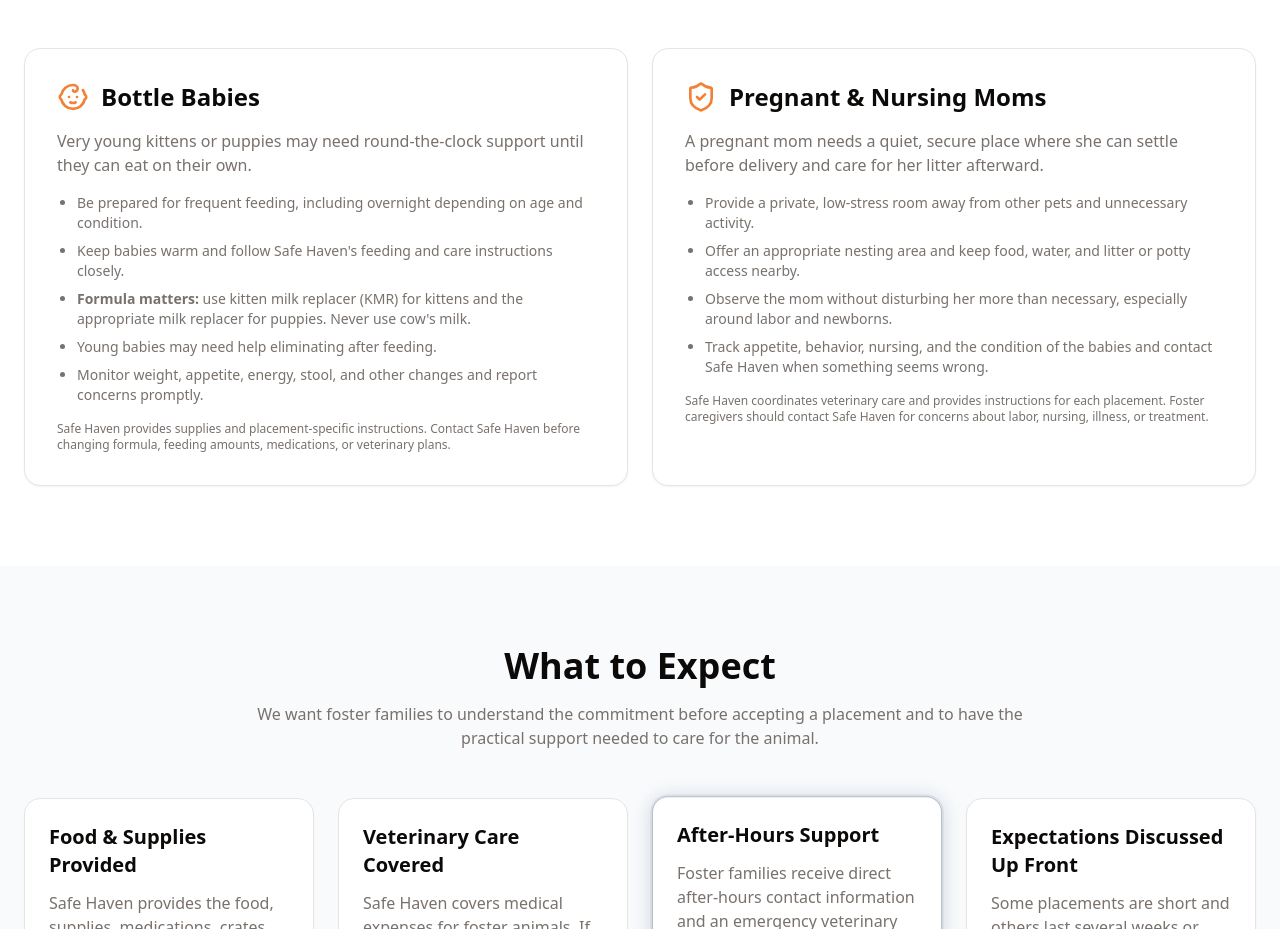
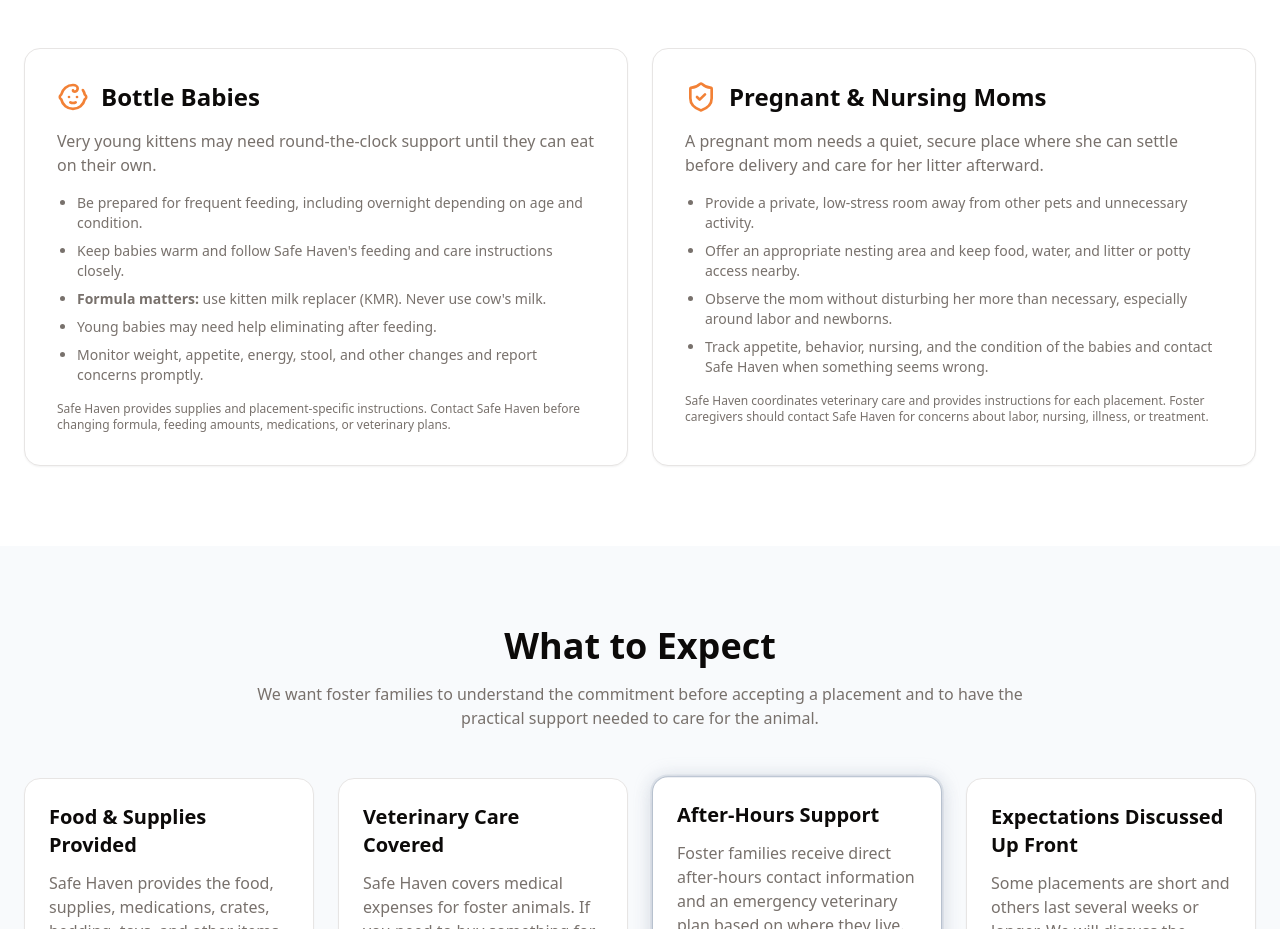
Before and after one commit to 7nqwsvhv99-hash/safe-haven-site, a Next.js app: page /foster in a window 1280 px wide. Shown: the part 1703-2632 px from the top of the page. Built offline with nearby package versions, Linux system fonts and the light colour scheme.

Commit message:
Remove puppy references from bottle baby foster guidance

```diff
--- a/src/app/foster/page.tsx
+++ b/src/app/foster/page.tsx
@@ -51,11 +51,11 @@ export default function FosterPage() {
           <div className="grid grid-cols-1 lg:grid-cols-2 gap-6">
             <Card className="p-6 md:p-8 space-y-4">
               <div className="flex items-center gap-3"><Baby className="h-8 w-8 text-primary" /><h3 className="font-bold text-2xl">Bottle Babies</h3></div>
-              <p className="text-muted-foreground">Very young kittens or puppies may need round-the-clock support until they can eat on their own.</p>
+              <p className="text-muted-foreground">Very young kittens may need round-the-clock support until they can eat on their own.</p>
               <ul className="space-y-2 text-sm text-muted-foreground list-disc pl-5">
                 <li>Be prepared for frequent feeding, including overnight depending on age and condition.</li>
                 <li>Keep babies warm and follow Safe Haven's feeding and care instructions closely.</li>
-                <li><strong>Formula matters:</strong> use kitten milk replacer (KMR) for kittens and the appropriate milk replacer for puppies. Never use cow's milk.</li>
+                <li><strong>Formula matters:</strong> use kitten milk replacer (KMR). Never use cow's milk.</li>
                 <li>Young babies may need help eliminating after feeding.</li>
                 <li>Monitor weight, appetite, energy, stool, and other changes and report concerns promptly.</li>
               </ul>
```
